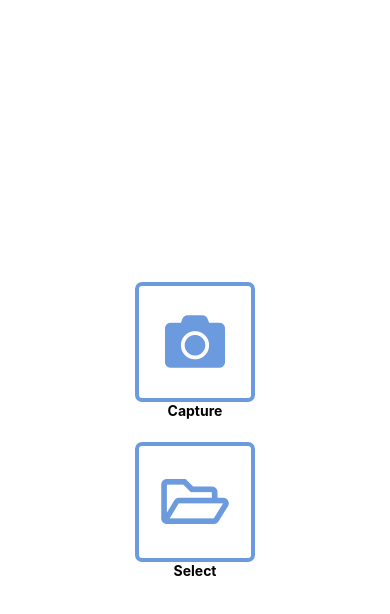
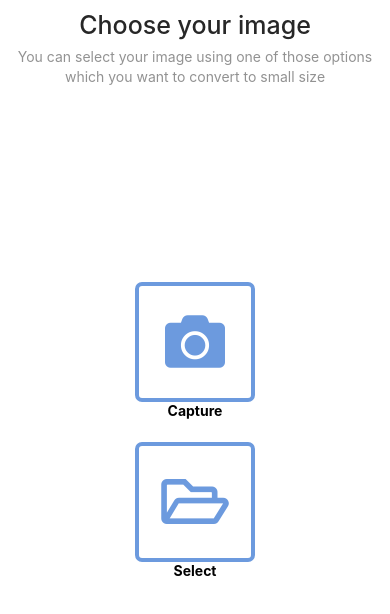
Before and after one commit to HasanAutomation/photo-compressor-react-native, a React Native app: screen / in a window 390 px wide. Shown: the top 614 px of the page. Built offline with nearby package versions, Linux system fonts and the light colour scheme.

Commit message:
Added Home page title

```diff
--- a/app/screens/Home.tsx
+++ b/app/screens/Home.tsx
@@ -7,6 +7,14 @@ interface Props {}
 const Home: FC<Props> = (props: Props): JSX.Element => {
   return (
     <View style={styles.container}>
+      <View style={styles.titleContainer}>
+        <Text style={styles.heading}>Choose your image</Text>
+        <Text style={styles.subHeading}>
+          You can select your image using one of those options which you want to
+          convert to small size
+        </Text>
+      </View>
+
       <View style={styles.btnContainer}>
         <TouchableOpacity style={styles.button}>
           <Icon style={styles.icon} name="camera" />
@@ -50,6 +58,26 @@ const styles = StyleSheet.create({
     fontSize: 60,
     color: '#6c9ADE',
   },
+  heading: {
+    fontSize: 25,
+    color: '#272727',
+    fontWeight: '500',
+    textAlign: 'center',
+  },
+  subHeading: {
+    color: '#272727',
+    textAlign: 'center',
+    opacity: 0.5,
+    lineHeight: 20,
+    paddingTop: 7,
+  },
+  titleContainer: {
+    position: 'absolute',
+    top: 0,
+    left: 0,
+    right: 0,
+    paddingTop: 10,
+  },
 });
 
 export default Home;
--- a/package.json
+++ b/package.json
@@ -21,6 +21,7 @@
     "@tsconfig/react-native": "^2.0.0",
     "@types/jest": "^26.0.23",
     "@types/react-native": "^0.69.1",
+    "@types/react-native-vector-icons": "^6.4.11",
     "@types/react-test-renderer": "^18.0.0",
     "@typescript-eslint/eslint-plugin": "^5.29.0",
     "@typescript-eslint/parser": "^5.29.0",
```
Also changed, not shown: 1 other file (tests, documents, lock files or other folders).
